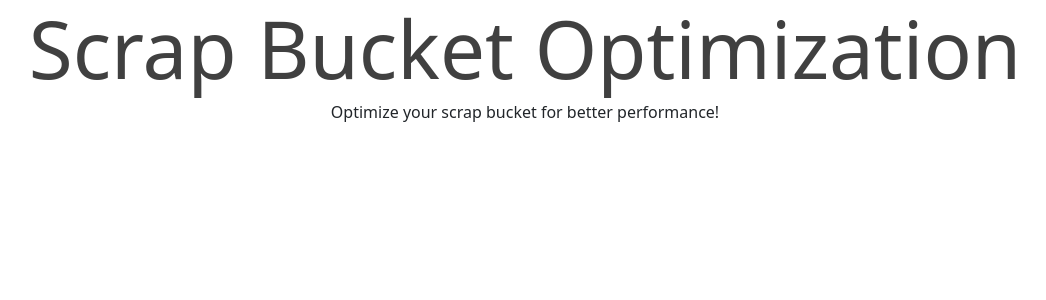
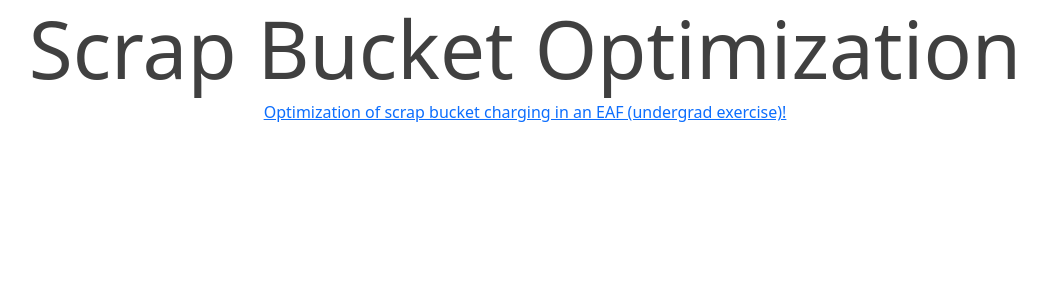
Before and after one commit to disouzam/blog-frontend-public, a React (Vite) app: page /scrap-bucket-optimization in a window 1280 px wide. Shown: the top 300 px of the page, without its empty margins (115-1161 px from the left). Built offline with nearby package versions, Linux system fonts and the light colour scheme.

Commit message:
Added link to Colab notebook with EAF scrap bucket charging optimization

```diff
--- a/src/components/ScrapBucketOptimization.tsx
+++ b/src/components/ScrapBucketOptimization.tsx
@@ -5,7 +5,13 @@
         Scrap Bucket Optimization
       </h2>
       <p className="text-center">
-        Optimize your scrap bucket for better performance!
+        <a
+          href="https://colab.research.google.com/github/disouzam/ortools-tutorial/blob/colab-changes/eaf-steelmaking-optimization/eaf_optimization_undergrad_exercise.ipynb"
+          target="_blank"
+          rel="noopener"
+        >
+          Optimization of scrap bucket charging in an EAF (undergrad exercise)!
+        </a>
       </p>
     </div>
   );
```
